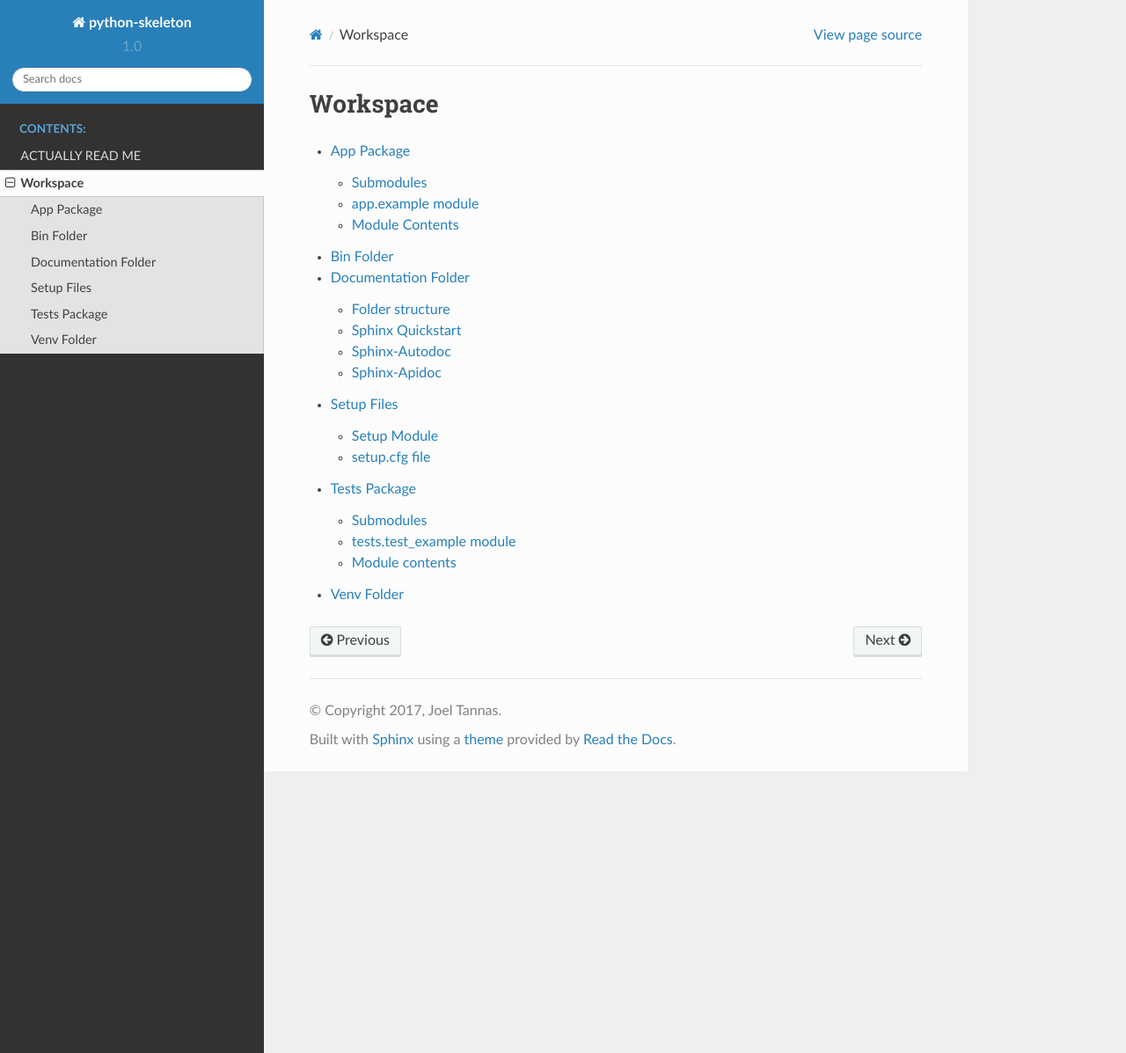
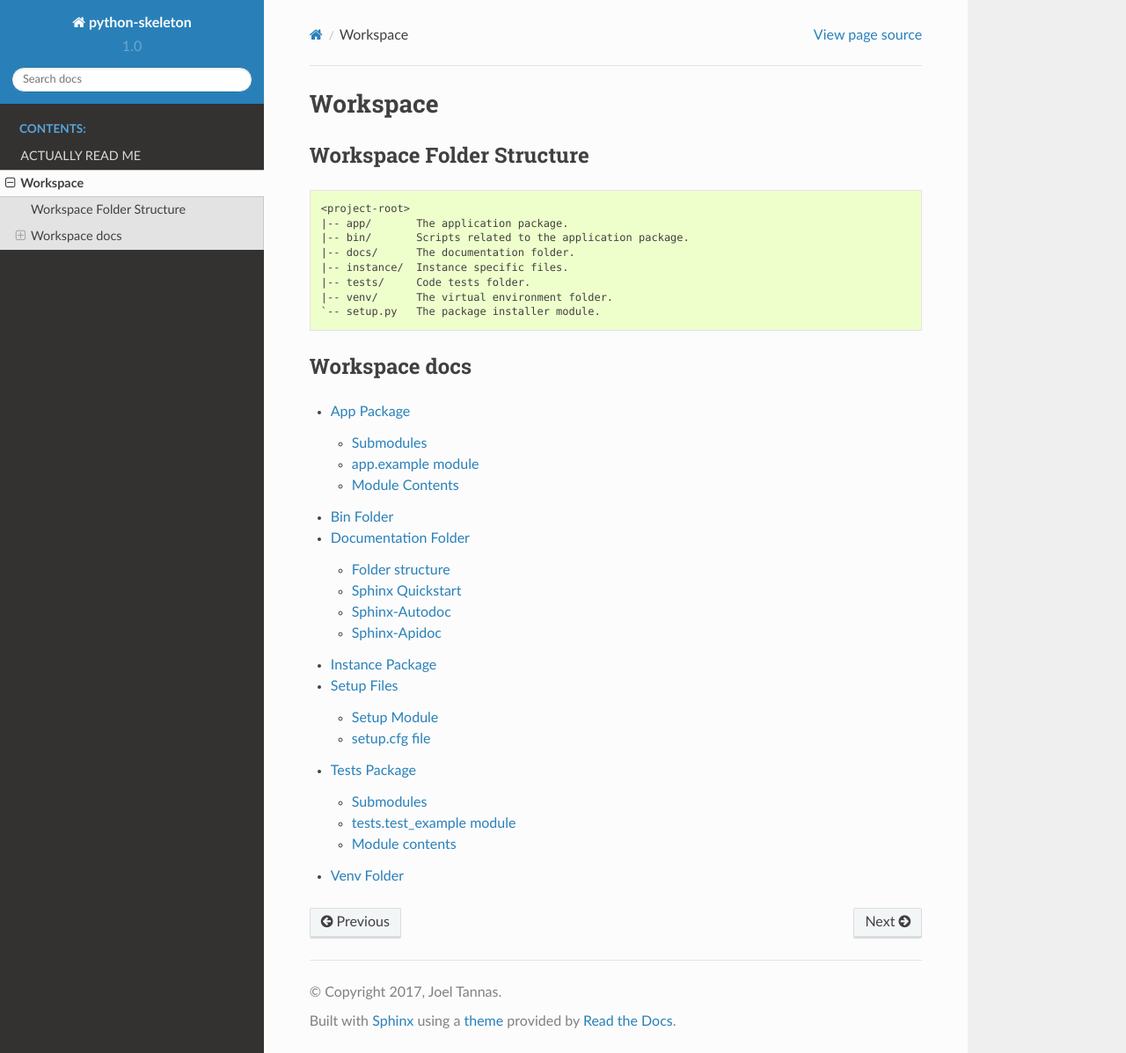
Before and after one commit to jtannas/python-skeleton, a Sphinx documentation site: the page built from docs/source/modules.rst, in a window 1280 px wide and 1197 px high. Shown: the whole window at 88% size. Built offline with Sphinx 7.4.7 and the Read the Docs theme 2.0.0, drawn with Linux system fonts in a browser that asks for light colours.

Commit message:
Added instance folder; improved documentation

```diff
--- a/docs/source/app.rst
+++ b/docs/source/app.rst
@@ -1,5 +1,8 @@
 App Package
 ===========
+
+This package (aka. directory with an ``__init__.py`` module) contains
+the actual application code.
 
 Submodules
 ----------
--- a/docs/source/docs.rst
+++ b/docs/source/docs.rst
@@ -12,8 +12,8 @@ Folder structure
     |-- _templates\     Folder for if you want to use jinja templates
     |-- source\         Where the rst files (aka the actual documentation) are stored
     |-- conf.py         The configuration file for sphinx
-    |-- index.rst       The root file of the actual documentatino
-    |-- Makefile        Tells sphinx what to do when the make command is issued
+    |-- index.rst       The root file of the actual documentation
+    `-- Makefile        Tells sphinx what to do when the make command is issued
 
 Sphinx Quickstart
 -----------------
--- /dev/null
+++ b/docs/source/instance.rst
@@ -0,0 +1,5 @@
+Instance Package
+================
+
+This folder is for stuff that is instance specific for the package (eg.
+SSH keys, databases, etc...) and should not be shared publicly.
--- a/docs/source/modules.rst
+++ b/docs/source/modules.rst
@@ -1,5 +1,22 @@
 Workspace
 =========
+
+Workspace Folder Structure
+--------------------------
+
+.. code-block:: none
+
+   <project-root>
+   |-- app/       The application package.
+   |-- bin/       Scripts related to the application package.
+   |-- docs/      The documentation folder.
+   |-- instance/  Instance specific files.
+   |-- tests/     Code tests folder.
+   |-- venv/      The virtual environment folder.
+   `-- setup.py   The package installer module.
+
+Workspace docs
+--------------
 
 .. toctree::
    :maxdepth: 4
@@ -7,6 +24,7 @@ Workspace
    app
    bin
    docs
+   instance
    setup
    tests
    venv
--- a/docs/source/tests.rst
+++ b/docs/source/tests.rst
@@ -1,5 +1,8 @@
 Tests Package
 =============
+
+This package contains the test code, generally for testing the app
+package.
 
 Submodules
 ----------
```
